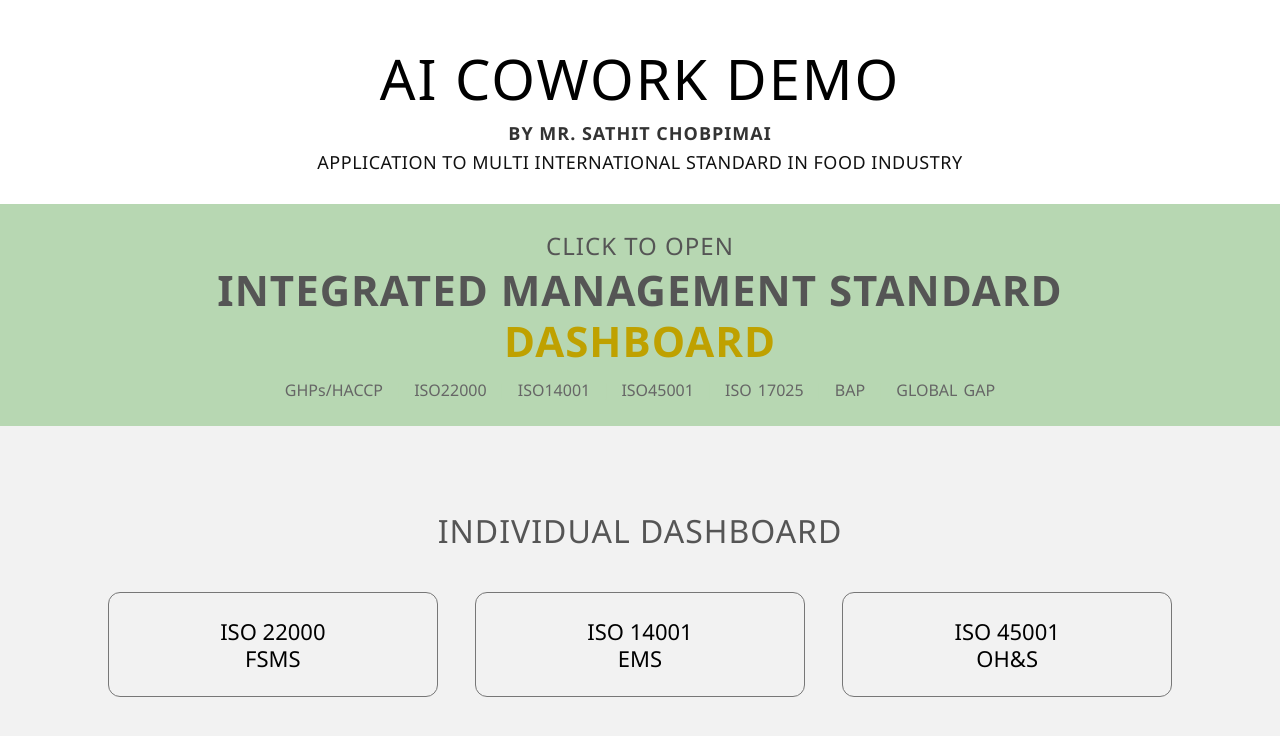
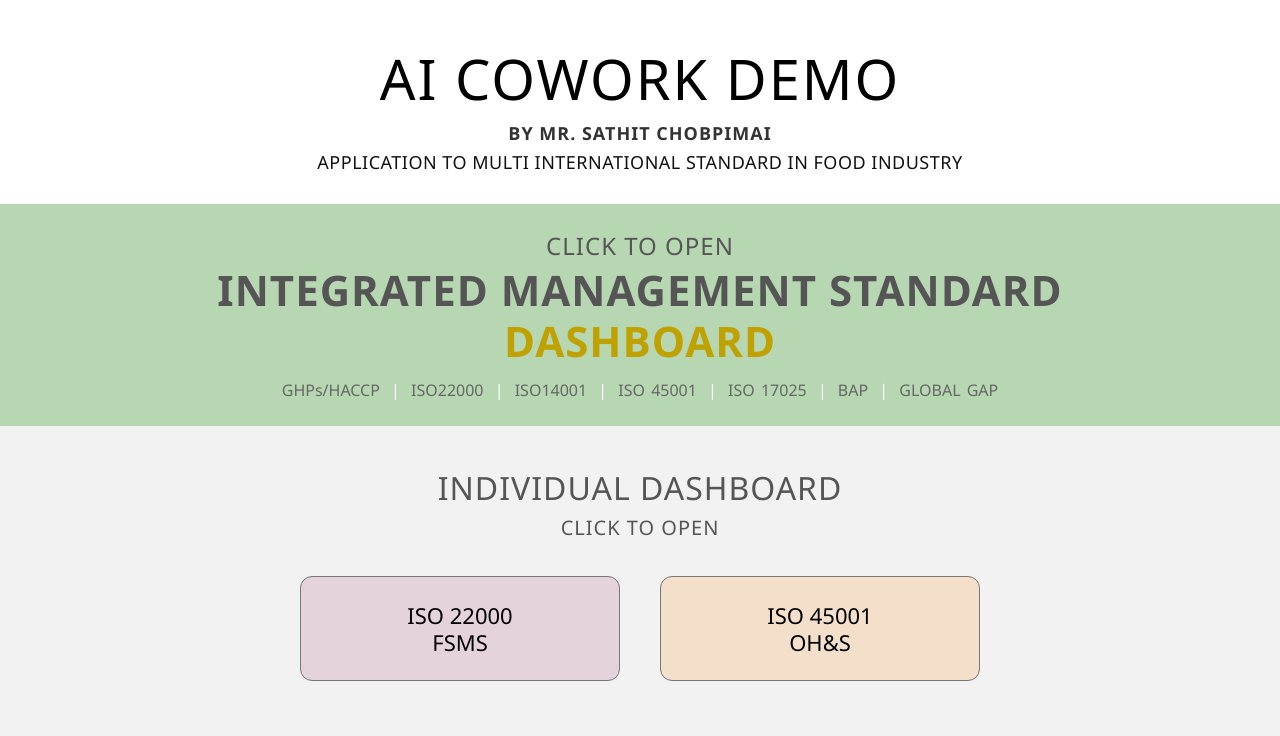
Before and after one commit to sathitcmu-maker/MDM, a plain HTML site: page qms.html in a window 1280 px wide. Drawn offline with Linux system fonts and the light colour scheme.

Commit message:
Update qms.html

```diff
--- a/qms.html
+++ b/qms.html
@@ -23,10 +23,10 @@
             overflow-x: hidden;
         }
 
-        /* Container designed for 16:9 Aspect Ratio aspect layout */
+        /* Container ออกแบบให้เหมาะกับหน้าจอแนวนอนสัดส่วน 16:9 */
         .container {
             width: 100%;
-            max-width: 1280px; /* Standard 16:9 baseline width */
+            max-width: 1280px;
             background-color: #ffffff;
             min-height: 100vh;
             display: flex;
@@ -34,7 +34,7 @@
             box-shadow: 0 0 20px rgba(0,0,0,0.05);
         }
 
-        /* Top Header Section */
+        /* ส่วนหัวข้อหลักด้านบน (Header) */
         .header-section {
             padding: 40px 20px 30px 20px;
             text-align: center;
@@ -63,7 +63,7 @@
             letter-spacing: 0.5px;
         }
 
-        /* Main Integrated Management Standard Dashboard Banner (Clickable) */
+        /* 1. จุดลิงก์แบนเนอร์ระบบภาพรวมสีเขียวพาสเทล (Integrated Management Standard) */
         .integrated-banner-link {
             text-decoration: none;
             display: block;
@@ -71,7 +71,7 @@
         }
 
         .integrated-banner {
-            background-color: #b7d7b2; /* Sage green tone matching the image */
+            background-color: #b7d7b2;
             padding: 25px 20px;
             text-align: center;
             transition: all 0.3s ease;
@@ -79,8 +79,7 @@
         }
 
         .integrated-banner:hover {
-            background-color: #a4c99e; /* Slightly darker green on hover */
-            box-shadow: inset 0 0 10px rgba(0,0,0,0.05);
+            background-color: #a4c99e;
         }
 
         .integrated-banner .click-to-open {
@@ -102,12 +101,12 @@
         }
 
         .integrated-banner h2 .highlight {
-            color: #bfa100; /* Dark gold/yellow tone matching the image */
+            color: #bfa100; /* สีเหลืองทองหม่นตรงคำว่า DASHBOARD */
             display: block;
             margin-top: 5px;
         }
 
-        /* Hover behavior for text inside banner */
+        /* เอฟเฟกต์ทำตัวหนาและเข้มขึ้นเมื่อเอาเมาส์วางแบนเนอร์หลัก */
         .integrated-banner-link:hover .integrated-banner h2 {
             color: #111111;
             font-weight: 800;
@@ -118,7 +117,6 @@
             font-weight: bold;
         }
 
-        /* Small Sub-standards listed under the main banner */
         .standards-list {
             font-size: 16px;
             color: #666666;
@@ -128,18 +126,18 @@
 
         .standards-list span {
             margin: 0 5px;
-            color: #b7d7b2;
+            color: #ffffff;
         }
 
-        /* Bottom Individual Dashboard Section */
+        /* ส่วนโซนด้านล่างสีเทาอ่อนอ่อน */
         .individual-section {
-            background-color: #f2f2f2; /* Light grey bottom background */
+            background-color: #f2f2f2;
             flex-grow: 1;
             padding: 40px 40px 60px 40px;
             text-align: center;
             display: flex;
             flex-direction: column;
-            justify-content: center;
+            justify-content: flex-start;
             align-items: center;
         }
 
@@ -148,27 +146,37 @@
             font-weight: 400;
             color: #555555;
             letter-spacing: 1px;
-            margin-bottom: 40px;
             text-transform: uppercase;
+            margin-bottom: 5px;
         }
 
-        /* Grid layout for buttons (using inline-block/table fallback structure for wide compliance) */
+        /* ข้อความระบุใต้หัวข้อเพิ่มตามรูปภาพล่าสุด */
+        .individual-section .section-click-prompt {
+            font-size: 20px;
+            color: #555555;
+            text-transform: uppercase;
+            letter-spacing: 1px;
+            margin-bottom: 35px;
+        }
+
+        /* กล่อง Grid จัดวางเหลือเพียง 2 ปุ่มให้สมดุลกึ่งกลาง */
         .button-grid {
             width: 100%;
-            max-width: 1100px;
+            max-width: 800px;
             text-align: center;
+            display: flex;
+            justify-content: center;
+            gap: 40px; /* ระยะห่างระหว่าง 2 ปุ่ม */
         }
 
         .card-link {
             text-decoration: none;
-            display: inline-block;
-            width: 30%;
-            margin: 0 1.5%;
-            vertical-align: top;
+            display: block;
+            width: 45%; /* ขยายขนาดปุ่มให้พอดีเมื่อเหลือ 2 ปุ่ม */
+            max-width: 320px;
         }
 
         .card-button {
-            background-color: #f2f2f2;
             border: 1px solid #777777;
             border-radius: 12px;
             padding: 22px 15px;
@@ -179,6 +187,16 @@
             align-items: center;
             transition: all 0.25s ease;
             cursor: pointer;
+        }
+
+        /* 2. สีพื้นหลังเฉพาะของปุ่ม ISO 22000 (โทนชมพูอมม่วงพาสเทล) */
+        .bg-iso22000 {
+            background-color: #e4d3db;
+        }
+
+        /* 3. สีพื้นหลังเฉพาะของปุ่ม ISO 45001 (โทนส้มเนื้อ/ครีมพาสเทล) */
+        .bg-iso45001 {
+            background-color: #f3dfca;
         }
 
         .card-button .title {
@@ -197,25 +215,29 @@
             transition: all 0.25s ease;
         }
 
-        /* Hover effects for individual cards: Bold text, dark background, or color change */
+        /* เอฟเฟกต์การวางเมาส์ (Hover): เปลี่ยนสีฟอนต์เป็นตัวหนา/สีเข้มเขียวตามแนวสากล */
         .card-link:hover .card-button {
-            background-color: #ffffff;
-            border-color: #333333;
+            border-color: #111111;
             box-shadow: 0 6px 15px rgba(0,0,0,0.08);
             transform: translateY(-2px);
+            filter: brightness(1.03); /* สว่างขึ้นเล็กน้อยเวลาไฮไลต์ */
         }
 
         .card-link:hover .card-button .title,
         .card-link:hover .card-button .subtitle {
             font-weight: bold;
-            color: #055922; /* Highlighting corporate green tone on hover */
+            color: #055922;
         }
 
-        /* Responsive styling for screen height/width adjustments */
-        @media (max-width: 900px) {
+        /* ปรับดีไซน์กรณีหน้าจอแคบลง */
+        @media (max-width: 768px) {
+            .button-grid {
+                flex-direction: column;
+                align-items: center;
+                gap: 20px;
+            }
             .card-link {
                 width: 80%;
-                margin: 15px 0;
             }
             .header-section h1 { font-size: 40px; }
             .integrated-banner h2 { font-size: 28px; }
@@ -226,14 +248,12 @@
 
     <div class="container">
 
-        <!-- Header Section -->
         <div class="header-section">
             <h1>AI COWORK DEMO</h1>
             <div class="author">BY MR. SATHIT CHOBPIMAI</div>
             <div class="subtitle">APPLICATION TO MULTI INTERNATIONAL STANDARD IN FOOD INDUSTRY</div>
         </div>
 
-        <!-- 1. Integrated Management System Dashboard Link -->
         <a href="https://sathitcmu-maker.github.io/MDM/ims.html" target="_blank" class="integrated-banner-link">
             <div class="integrated-banner">
                 <div class="click-to-open">CLICK TO OPEN</div>
@@ -242,36 +262,26 @@
                     <span class="highlight">DASHBOARD</span>
                 </h2>
                 <div class="standards-list">
-                    GHPs/HACCP <span>|</span> ISO22000 <span>|</span> ISO14001 <span>|</span> ISO45001 <span>|</span> ISO 17025 <span>|</span> BAP <span>|</span> GLOBAL GAP
+                    GHPs/HACCP <span>|</span> ISO22000 <span>|</span> ISO14001 <span>|</span> ISO 45001 <span>|</span> ISO 17025 <span>|</span> BAP <span>|</span> GLOBAL GAP
                 </div>
             </div>
         </a>
 
-        <!-- Individual Dashboard Section -->
         <div class="individual-section">
             <h3>INDIVIDUAL DASHBOARD</h3>
+            <div class="section-click-prompt">CLICK TO OPEN</div>
 
             <div class="button-grid">
 
-                <!-- 2. ISO 22000 FSMS Link -->
                 <a href="https://sathitcmu-maker.github.io/MDM/iso22000.html" target="_blank" class="card-link">
-                    <div class="card-button">
+                    <div class="card-button bg-iso22000">
                         <div class="title">ISO 22000</div>
                         <div class="subtitle">FSMS</div>
                     </div>
                 </a>
 
-                <!-- 3. ISO 14001 EMS Link -->
-                <a href="https://sathitcmu-maker.github.io/MDM/ISO14001.html" target="_blank" class="card-link">
-                    <div class="card-button">
-                        <div class="title">ISO 14001</div>
-                        <div class="subtitle">EMS</div>
-                    </div>
-                </a>
-
-                <!-- 4. ISO 45001 OH&S Link -->
                 <a href="https://sathitcmu-maker.github.io/MDM/ISO45001.html" target="_blank" class="card-link">
-                    <div class="card-button">
+                    <div class="card-button bg-iso45001">
                         <div class="title">ISO 45001</div>
                         <div class="subtitle">OH&S</div>
                     </div>
```
